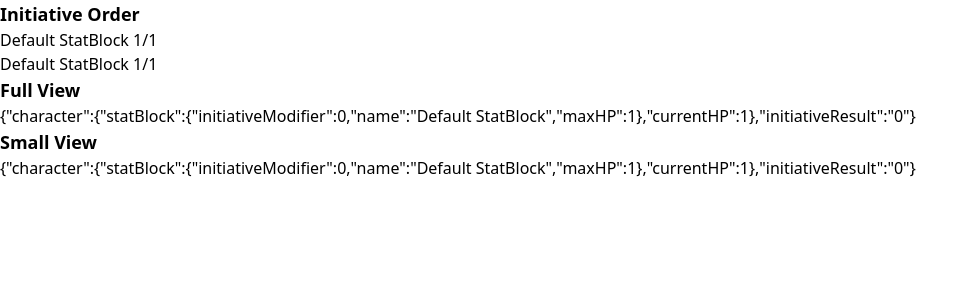
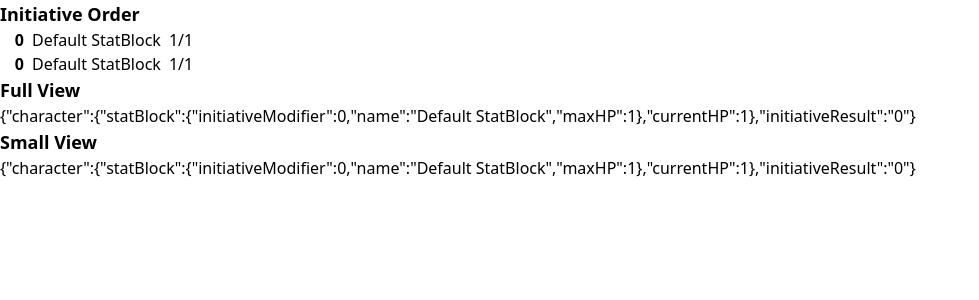
Before and after one commit to cynicaloptimist/paragon-combat-tracker, a Next.js app: page / in a window 1280 px wide. Shown: the top 300 px of the page, without its empty margins (0-979 px from the left). Built offline with nearby package versions, Linux system fonts and the light colour scheme.

Commit message:
Show initiative row with result

```diff
--- a/pages/plugins/dnd5e.plugin.tsx
+++ b/pages/plugins/dnd5e.plugin.tsx
@@ -45,11 +45,16 @@ export const dnd5e: RulesPlugin<DnD5eCharacter, DnD5eStatBlock> = {
     return <div>{JSON.stringify(combatant)}</div>;
   },
   renderInitiativeRow(combatant) {
-    const { character } = combatant;
-    const { statBlock } = character;
+    const { character, initiativeResult } = combatant;
+    const { statBlock, currentHP } = character;
+    const { name, maxHP } = statBlock;
     return (
-      <div>
-        {statBlock.name} {character.currentHP}/{statBlock.maxHP}
+      <div className="flex flex-row gap-2">
+        <div className="font-bold text-right w-6">{initiativeResult}</div>
+        <div>{name}</div>
+        <div>
+          {currentHP}/{maxHP}
+        </div>
       </div>
     );
   },
```
